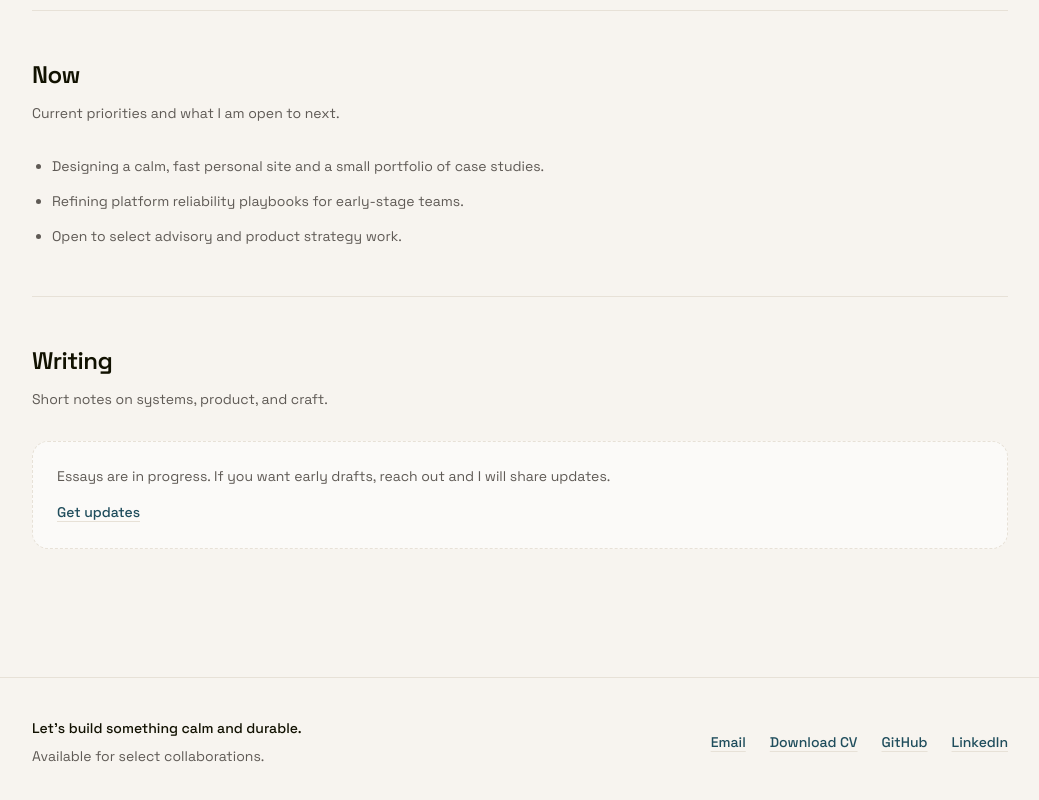
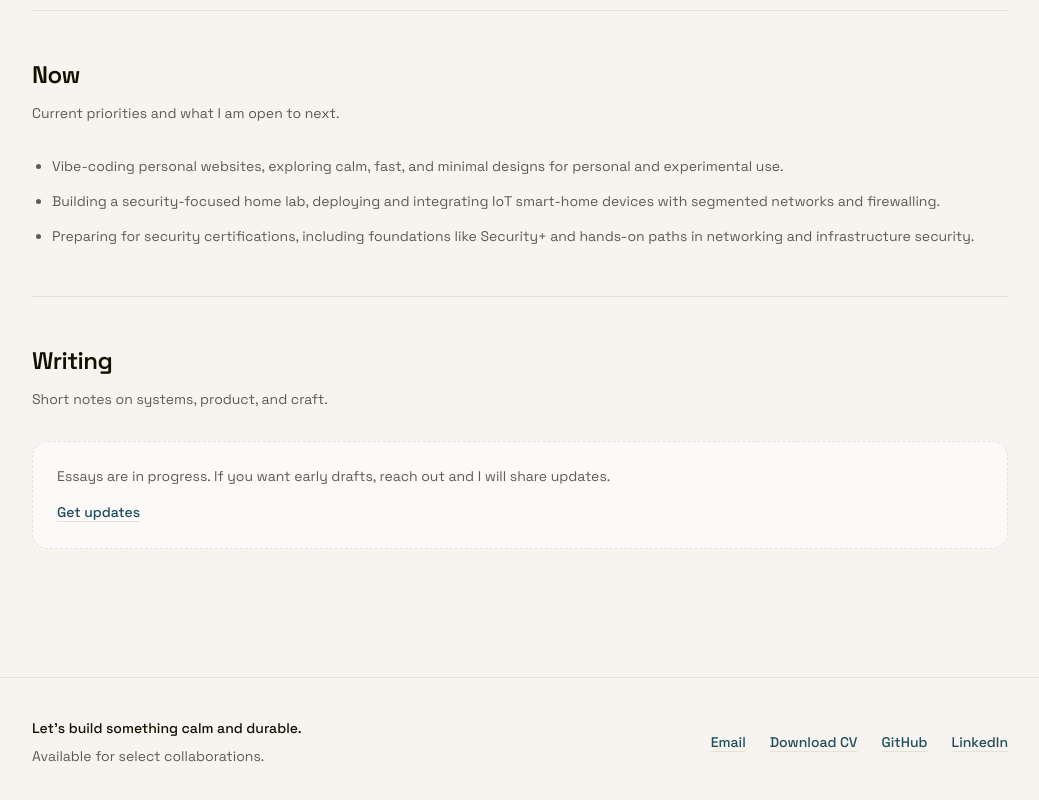
Before and after one commit to hasanberkyur/personal-website, a Next.js app: page / in a window 1280 px wide. Shown: the part 1027-1827 px from the top of the page, without its empty margins (120-1159 px from the left). Built offline with nearby package versions, Linux system fonts and the light colour scheme.

Commit message:
feat: update now

```diff
--- a/content/now.ts
+++ b/content/now.ts
@@ -1,5 +1,5 @@
 export const nowItems = [
-  "Designing a calm, fast personal site and a small portfolio of case studies.",
-  "Refining platform reliability playbooks for early-stage teams.",
-  "Open to select advisory and product strategy work."
+  "Vibe-coding personal websites, exploring calm, fast, and minimal designs for personal and experimental use.",
+  "Building a security-focused home lab, deploying and integrating IoT smart-home devices with segmented networks and firewalling.",
+  "Preparing for security certifications, including foundations like Security+ and hands-on paths in networking and infrastructure security."
 ];
```
